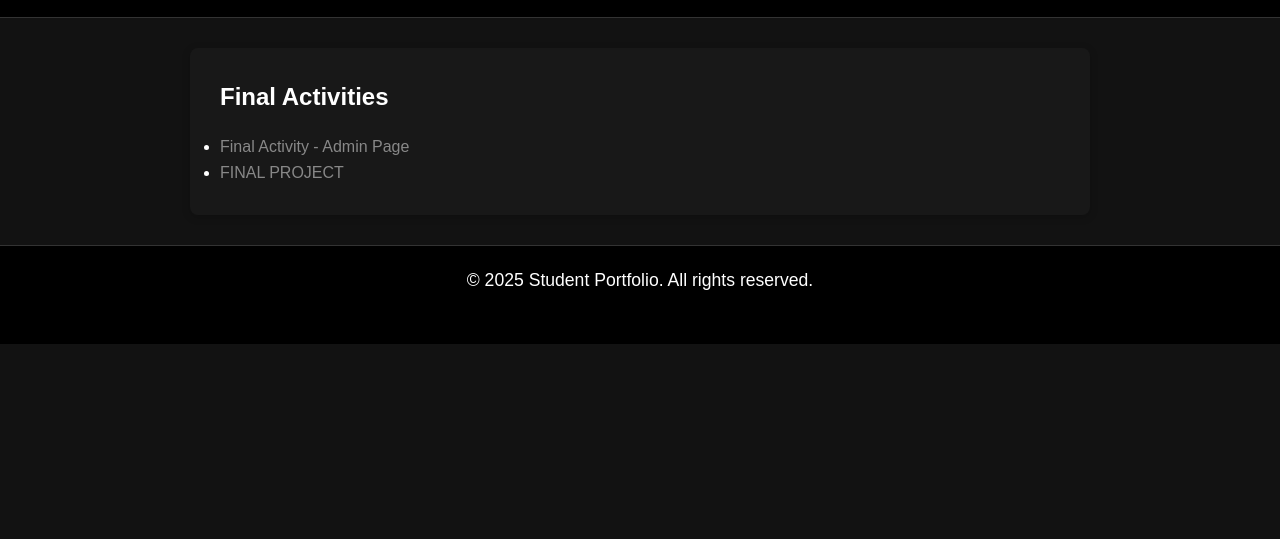
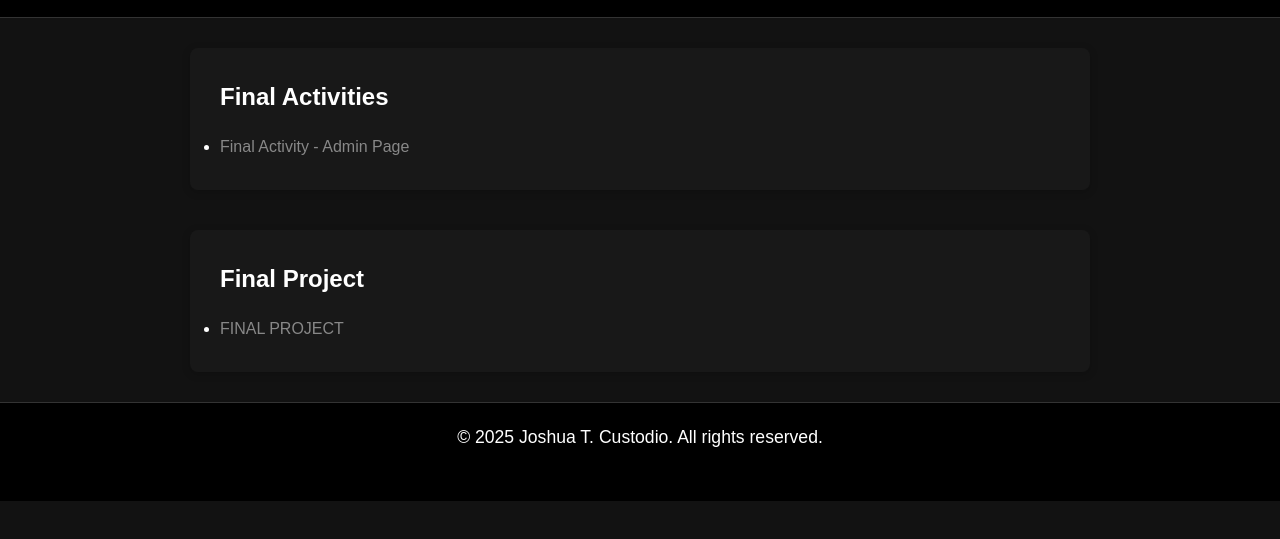
Before and after one commit to Jo-opps/Joo, a plain HTML site: page html/finals.html in a window 1280 px wide. Shown: the part 69-608 px from the top of the page. Drawn offline with Linux system fonts and the light colour scheme.

Commit message:
Update finals.html

```diff
--- a/html/finals.html
+++ b/html/finals.html
@@ -19,15 +19,22 @@
             </ul>
         </nav>
     </header>
-    <div class="container">
+    <!-- Final Activities Container -->
+    <div class="container" style="margin-bottom: 40px;">
         <h2>Final Activities</h2>
         <ul>
             <li><a href="https://aquamarine-jeanie-18.tiiny.site" target="_blank">Final Activity - Admin Page</a></li>
-            <li><a href="FINAL PROJECT" target="_blank">FINAL PROJECT</a></li>
+        </ul>
+    </div>
+    <!-- Final Project Container -->
+    <div class="container">
+        <h2>Final Project</h2>
+        <ul>
+            <li><a href="FINAL PROJECT" target="_blank">FINAL PROJECT </a></li>
         </ul>
     </div>
     <footer>
-        <p>&copy; 2025 Student Portfolio. All rights reserved.</p>
+        <p>&copy; 2025 Joshua T. Custodio. All rights reserved.</p>
     </footer>
 </body>
 </html>
```
